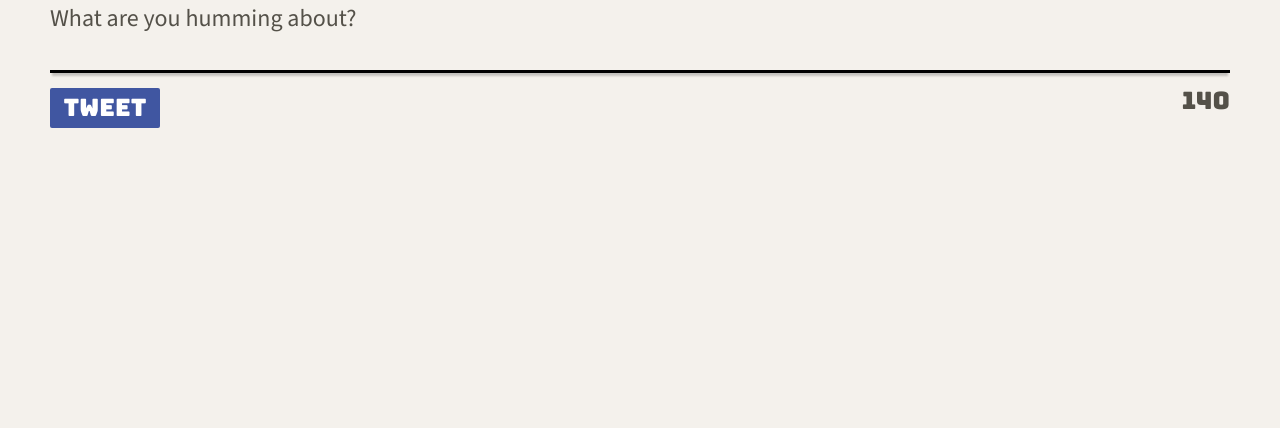
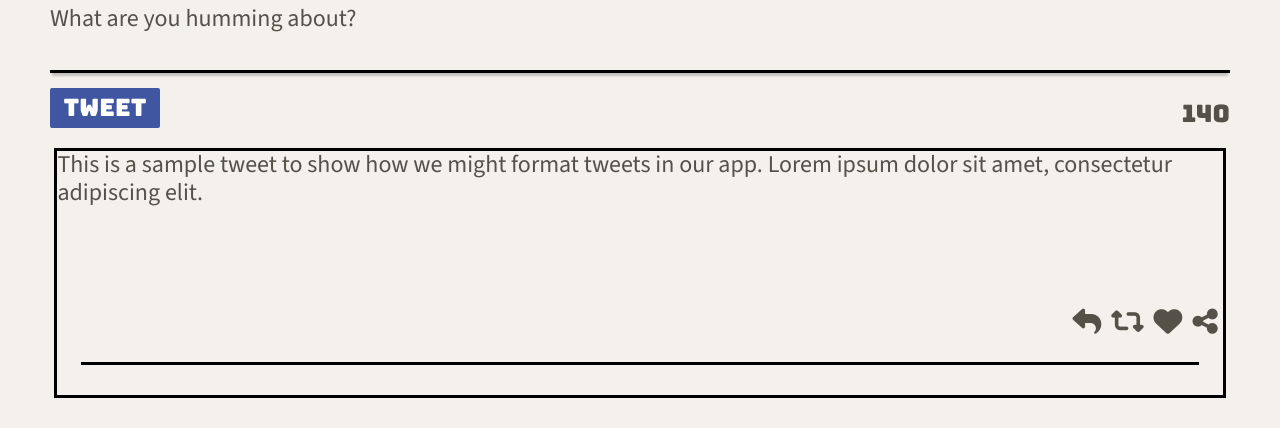
Before and after one commit to mig1991/tweeter, a website: page public/index.html in a window 1280 px wide. Shown: the part 616-1044 px from the top of the page. Before the commit the page ends 800 px from the top, so only its background shows below. Drawn offline with nearby package versions, Linux system fonts and the light colour scheme.

Commit message:
ruined everything

```diff
--- a/public/index.html
+++ b/public/index.html
@@ -1,34 +1,21 @@
 <!DOCTYPE html>
 <html lang="en">
 <head>
-    <!-- Meta Information -->
+    <meta charset="UTF-8">
+    <meta name="viewport" content="width=device-width, initial-scale=1.0">
     <title>Tweeter - Home Page</title>
-    <link rel="stylesheet" href="/styles/header.css">
-    <!-- External CSS -->
-    <link rel="stylesheet" href="https://cdnjs.cloudflare.com/ajax/libs/normalize/8.0.1/normalize.min.css" type="text/css" />
-
+    <link rel="stylesheet" href="https://cdnjs.cloudflare.com/ajax/libs/normalize/8.0.1/normalize.min.css">
     <link rel="preconnect" href="https://fonts.googleapis.com">
     <link rel="preconnect" href="https://fonts.gstatic.com" crossorigin>
     <link href="https://fonts.googleapis.com/css2?family=Bungee&family=Source+Sans+3:ital,wght@0,200..900;1,200..900&display=swap" rel="stylesheet">
-
-    <!-- App CSS -->
-    <link rel="stylesheet" href="/styles/layout.css" type="text/css" />
-    <!-- Link to nav.css -->
-    <link rel="stylesheet" href="/styles/nav.css" type="text/css" />
+    <link rel="stylesheet" href="/styles/header.css">
+    <link rel="stylesheet" href="/styles/layout.css">
+    <link rel="stylesheet" href="/styles/nav.css">
+    <link rel="stylesheet" href="/styles/new-tweet.css">
+    <link rel="stylesheet" href="/styles/tweets.css">
     <link rel="stylesheet" href="https://cdnjs.cloudflare.com/ajax/libs/font-awesome/6.5.2/css/all.min.css" integrity="sha512-SnH5WK+bZxgPHs44uWIX+LLJAJ9/2PkPKZ5QiAj6Ta86w+fsb2TkcmfRyVX3pBnMFcV7oQPJkl9QevSCWr3W6A==" crossorigin="anonymous" referrerpolicy="no-referrer" />
-    <!-- External JS -->
-    <script src="https://ajax.googleapis.com/ajax/libs/jquery/3.4.1/jquery.min.js"></script>
-    <!-- App JS -->
-    <script type="text/javascript" src="/scripts/client.js"></script>
-    <!-- new tweet form -->
-    <link rel="stylesheet" href="/styles/new-tweet.css" type="text/css" />
-        <!-- link to your char counter -->
-        <script src="scripts/composer-char-counter.js" defer></script>
-
 </head>
-
 <body>
-    <!-- Top nav bar (fixed) -->
     <nav>
         <span class="brand">Tweeter</span>
         <div class="tweet-indicator">
@@ -36,14 +23,11 @@
             <i class="fa-solid fa-angle-double-down tweet-icon"></i>
         </div>
     </nav>
-
     <header>
         <img src="/images/profile-hex.png" alt="Profile Avatar" class="header-avatar">
-    <h2>Your Name</h2> <!-- Ensure proper heading for the name -->
+        <h2>Your Name</h2>
     </header>
-
     <main>
-  <!-- The section for new tweet form is correctly placed inside the main tag -->
         <section class="new-tweet">
             <h2>Compose Tweet</h2>
             <form method="POST" action="/tweets/">
@@ -55,9 +39,25 @@
                 </div>
             </form>
         </section>
+        <section id="tweets-container">
+
+          <article class="tweet">
+              <p>This is a sample tweet to show how we might format tweets in our app. Lorem ipsum dolor sit amet, consectetur adipiscing elit.</p>
+              <footer>
+                  <span><i class="fa fa-reply"></i></span>
+                  <span><i class="fa fa-retweet"></i></span>
+                  <span><i class="fa fa-heart"></i></span>
+                  <span><i class="fa fa-share-alt"></i></span>
+              </footer>
+          </article>
+          <!-- More tweets can be added here -->
+      </section>
     </main>
-    <!-- Page-specific (main) content here -->
-
-    <!-- <main class="container"></main> -->
+    <footer>
+        <!-- Footer content here -->
+    </footer>
+    <script src="https://ajax.googleapis.com/ajax/libs/jquery/3.4.1/jquery.min.js"></script>
+    <script src="scripts/composer-char-counter.js" defer></script>
+    <script src="/scripts/client.js" defer></script>
 </body>
 </html>
--- a/public/styles/header.css
+++ b/public/styles/header.css
@@ -27,5 +27,5 @@ header h2 {
   display: flex;
   flex-direction: column;
   align-items: center;
-  padding-top:150px;
+  padding-top: 150px;
 }
--- a/public/styles/new-tweet.css
+++ b/public/styles/new-tweet.css
@@ -1,10 +1,3 @@
-/* Global reset for padding, margin, and box-sizing */
-*, *::before, *::after {
-  margin: 0;
-  padding: 0;
-  box-sizing: border-box;
-}
-
 html, body {
   width: 100%;
   height: 100%;
@@ -75,9 +68,10 @@ header, .new-tweet {
 }
 
 .new-tweet .counter {
+  display: flex;
   text-align: right;
   font-family: 'Bungee', sans-serif;
-  align-self: center; /* Align to the right */
+  align-self: flex-end; /* Align to the right */
   margin-left: auto; /* Pushes it to the right */
 
 }
@@ -85,5 +79,6 @@ header, .new-tweet {
 .form-controls {
   display: flex;
   justify-content: space-between;
-  font-size: 1em;/* Space between button and counter */
+  align-items: center;
+  width: 100%;
 }
--- /dev/null
+++ b/public/styles/tweets.css
@@ -0,0 +1,39 @@
+#tweets-container {
+  width: 96%; /* Ensures the container takes the full width of its parent */
+  margin: 0 auto; /* Centers the container within the main element */
+  border: 3px solid black;
+  min-height: 250px; /* Ensures a minimum height for visibility */
+  position: relative; /* Necessary for positioning the pseudo-element */
+  padding-bottom: 50px; /* Ensure there is padding to avoid content touching the line */
+}
+
+#tweets-container::after {
+  content: ""; /* Required for pseudo-elements */
+  position: absolute;
+  left: 2%;
+  right: 2%;
+  bottom: 30px; /* Positions the line 20% from the bottom of the container */
+  height: 3px; /* Height of the black line */
+  background-color: black; /* Color of the line */
+}
+
+.tweet header {
+  align-items: center; /* Center items vertically within the header */
+}
+
+.tweet footer {
+  display: flex;
+  align-items: center;
+  font-size: 1.2em;
+  justify-content: flex-end;
+}
+
+.tweet footer span {
+  cursor: pointer;
+  padding: 0 5px; /* Padding around icons for easier clicking */
+}
+
+.tweet p {
+  margin-top: auto;  /* This should push it towards the bottom part of .tweet */
+  padding-bottom: 100px;  /* Ensures some space from the bottom */
+}
--- a/server/data-files/initial-tweets.json
+++ b/server/data-files/initial-tweets.json
@@ -8,7 +8,7 @@
     "content": {
       "text": "If I have seen further it is by standing on the shoulders of giants"
     },
-    "created_at": 1713739315327
+    "created_at": 1713761736409
   },
   {
     "user": {
@@ -19,6 +19,6 @@
     "content": {
       "text": "Je pense , donc je suis"
     },
-    "created_at": 1713825715327
+    "created_at": 1713848136409
   }
 ]
```
Also changed, not shown: public/styles/layout.css (line endings or trailing spaces). Lines whose indentation alone changed are shown as unchanged.
